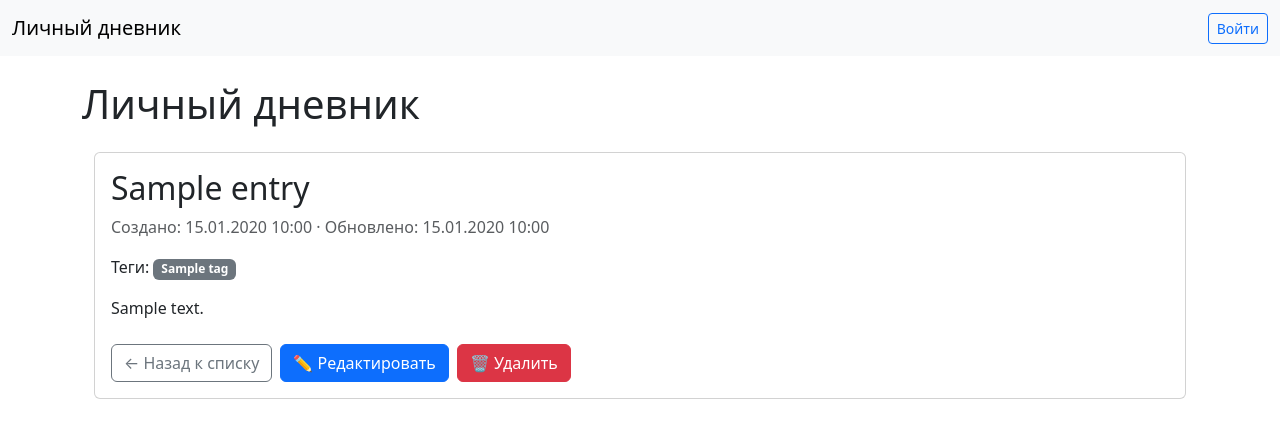
After one commit to ViktorKarateev/diary_project, a Django app: template diary/templates/diary/entry_detail.html in a window 1280 px wide. The commit adds this page. Shown: the top 438 px of the page. Run offline with Django 5.2, Linux system fonts and the light colour scheme; the template is opened without the code that fills it: most values are stand-ins (such as "Sample title", 1, 10 or a date in 2020).

Commit message:
diary: добавить детальный просмотр записи (EntryDetailView) и ссылки из списка

```diff
--- a/diary/templates/diary/entries_list.html
+++ b/diary/templates/diary/entries_list.html
@@ -7,7 +7,9 @@
     <ul class="list-group">
       {% for entry in entries %}
         <li class="list-group-item">
-          <h5>{{ entry.title }}</h5>
+          <h5>
+            <a href="{% url 'diary:entry_detail' entry.pk %}">{{ entry.title }}</a>
+          </h5>
           <p><strong>Создано:</strong> {{ entry.created_at|date:"d.m.Y H:i" }}</p>
           <p><strong>Настроение:</strong> {{ entry.mood.name }}</p>
           <p><strong>Теги:</strong>
--- /dev/null
+++ b/diary/templates/diary/entry_detail.html
@@ -0,0 +1,36 @@
+<!-- diary/templates/diary/entry_detail.html -->
+{% extends "base.html" %}
+{% block title %}{{ entry.title }}{% endblock %}
+
+{% block content %}
+<div class="container mt-4">
+  <div class="card">
+    <div class="card-body">
+      <h2 class="card-title mb-2">{{ entry.title }}</h2>
+      <p class="text-muted mb-3">
+        Создано: {{ entry.created_at|date:"d.m.Y H:i" }}
+        {% if entry.updated_at %} · Обновлено: {{ entry.updated_at|date:"d.m.Y H:i" }}{% endif %}
+      </p>
+
+      {% if entry.tags.all %}
+        <p class="mb-3">
+          Теги:
+          {% for tag in entry.tags.all %}
+            <span class="badge bg-secondary">{{ tag.name }}</span>
+          {% empty %}
+            <span class="text-muted">нет</span>
+          {% endfor %}
+        </p>
+      {% endif %}
+
+      <div class="mb-4" style="white-space: pre-wrap;">{{ entry.text }}</div>
+
+      <div class="d-flex gap-2">
+        <a href="{% url 'entry_list' %}" class="btn btn-outline-secondary">← Назад к списку</a>
+        <a href="{% url 'entry_edit' entry.pk %}" class="btn btn-primary">✏️ Редактировать</a>
+        <a href="{% url 'entry_delete' entry.pk %}" class="btn btn-danger">🗑️ Удалить</a>
+      </div>
+    </div>
+  </div>
+</div>
+{% endblock %}
--- a/diary/urls.py
+++ b/diary/urls.py
@@ -1,6 +1,6 @@
 # diary/urls.py
 from django.urls import path
-from .views import EntryCreateView, EntryListView, EntryUpdateView, EntryDeleteView
+from .views import EntryCreateView, EntryListView, EntryUpdateView, EntryDeleteView, EntryDetailView
 
 app_name = 'diary'
 
@@ -9,4 +9,5 @@ urlpatterns = [
     path('entries/new/', EntryCreateView.as_view(), name='entry_create'),
     path('entries/<int:pk>/edit/', EntryUpdateView.as_view(), name='entry_edit'),
     path('entries/<int:pk>/delete/', EntryDeleteView.as_view(), name='entry_delete'),
+    path("entries/<int:pk>/", EntryDetailView.as_view(), name="entry_detail"),
 ]
```
Also changed, not shown: diary/views.py (+7 -1 lines).
